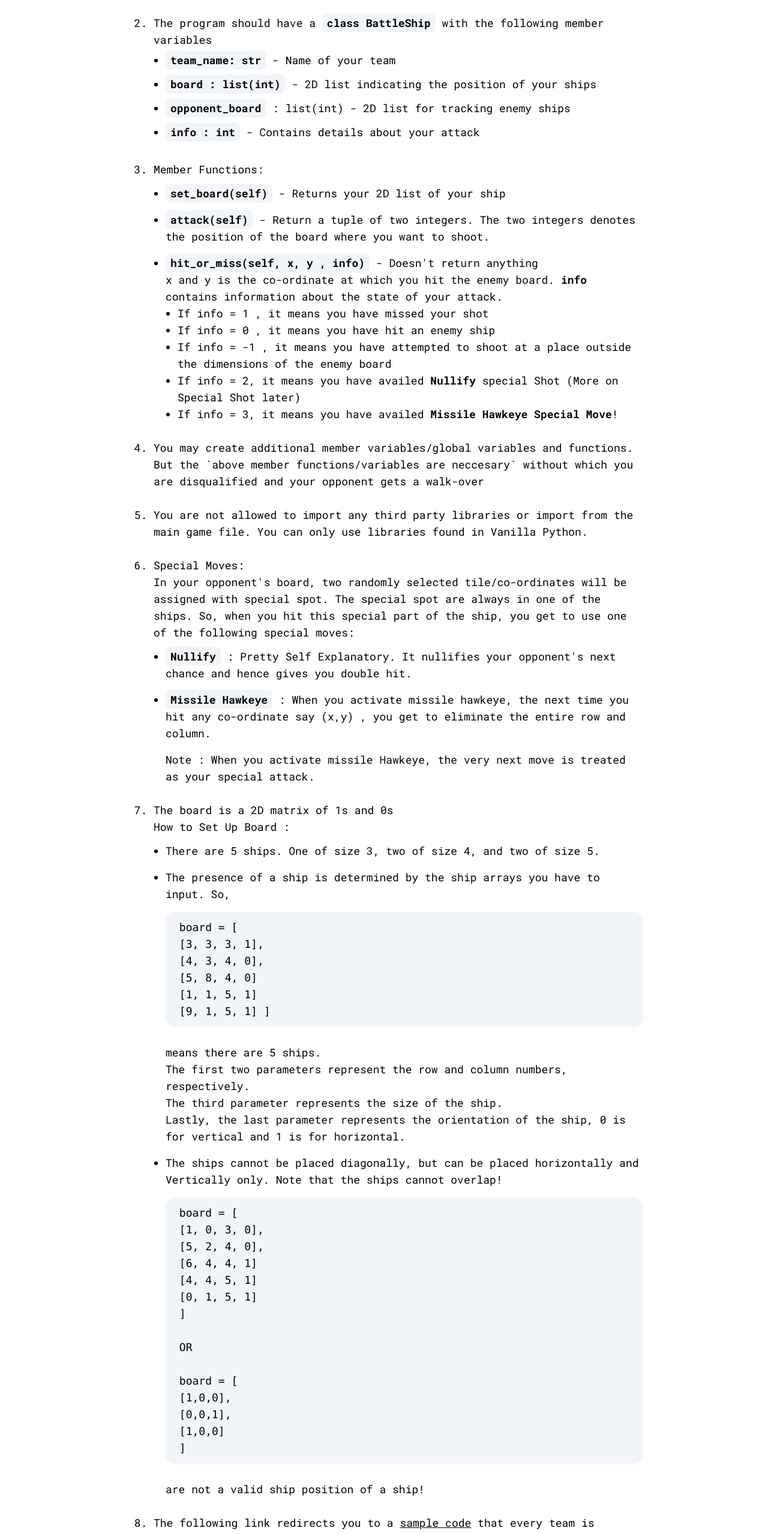
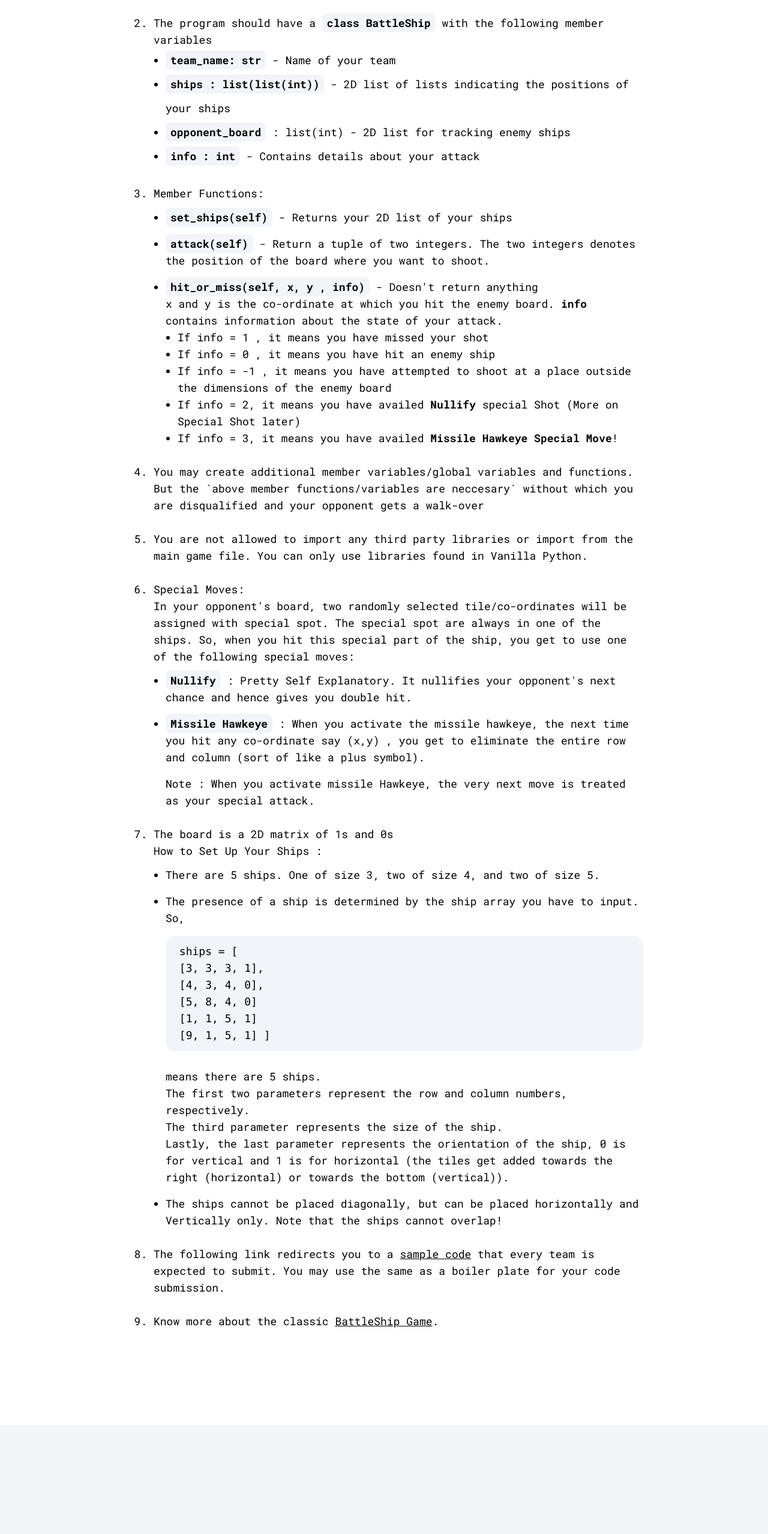
Before and after one commit to MU-Enigma/battleship, a Vue app: page / in a window 1280 px wide. Shown: the part 2680-5237 px from the top of the page at 60% size. Built offline with nearby package versions, Linux system fonts and the light colour scheme.

Commit message:
Updated the how to play page

```diff
--- a/src/App.vue
+++ b/src/App.vue
@@ -63,7 +63,7 @@ import Footer from './components/Footer.vue'
 					The program should have a <span class="font-bold bg-slate-100 dark:bg-slate-900 py-1 px-2 rounded-lg">class BattleShip</span> with the following member variables
 					<ul class="list-disc ml-5 leading-10">
 						<li><span class="font-bold bg-slate-100 dark:bg-slate-900 py-1 px-2 rounded-lg">team_name: str</span> - Name of your team</li>
-						<li><span class="font-bold bg-slate-100 dark:bg-slate-900 py-1 px-2 rounded-lg">board : list(int)</span> - 2D list indicating the position of your ships</li>
+						<li><span class="font-bold bg-slate-100 dark:bg-slate-900 py-1 px-2 rounded-lg">ships : list(list(int))</span> - 2D list of lists indicating the positions of your ships</li>
 						<li><span class="font-bold bg-slate-100 dark:bg-slate-900 py-1 px-2 rounded-lg">opponent_board</span> : list(int) - 2D list for tracking enemy ships</li>
 						<li><span class="font-bold bg-slate-100 dark:bg-slate-900 py-1 px-2 rounded-lg">info : int</span> - Contains details about your attack</li>
 					</ul>
@@ -71,7 +71,7 @@ import Footer from './components/Footer.vue'
 				<li>
 					Member Functions:
 					<ul class="flex flex-col gap-4 list-disc ml-5 mt-3">
-						<li><span class="font-bold bg-slate-100 dark:bg-slate-900 py-1 px-2 rounded-lg">set_board(self)</span> - Returns your 2D list of your ship</li>
+						<li><span class="font-bold bg-slate-100 dark:bg-slate-900 py-1 px-2 rounded-lg">set_ships(self)</span> - Returns your 2D list of your ships</li>
 						<li><span class="font-bold bg-slate-100 dark:bg-slate-900 py-1 px-2 rounded-lg">attack(self)</span> - Return a tuple of two integers. The two integers denotes the position of the board where you want to shoot.</li>
 						<li><span class="font-bold bg-slate-100 dark:bg-slate-900 py-1 px-2 rounded-lg">hit_or_miss(self, x, y , info)</span> - Doesn't return anything <br>
 								x and y is the co-ordinate at which you hit the enemy board. <span class="font-bold">info</span> contains information about the state of your attack.
@@ -92,17 +92,17 @@ import Footer from './components/Footer.vue'
 					In your opponent's board, two randomly selected tile/co-ordinates will be assigned with special spot. The special spot are always in one of the ships. So, when you hit this special part of the ship, you get to use one of the following special moves:
 					<ul class="flex flex-col gap-4 list-disc ml-5 mt-3">
 						<li><span class="font-bold bg-slate-100 dark:bg-slate-900 py-1 px-2 rounded-lg">Nullify</span> : Pretty Self Explanatory. It nullifies your opponent's next chance and hence gives you double hit.</li>
-						<li><span class="font-bold bg-slate-100 dark:bg-slate-900 py-1 px-2 rounded-lg">Missile Hawkeye</span> : When you activate missile hawkeye, the next time you hit any co-ordinate say (x,y) , you get to eliminate the entire row and column.</li>
+						<li><span class="font-bold bg-slate-100 dark:bg-slate-900 py-1 px-2 rounded-lg">Missile Hawkeye</span> : When you activate the missile hawkeye, the next time you hit any co-ordinate say (x,y) , you get to eliminate the entire row and column (sort of like a plus symbol).</li>
 						Note : When you activate missile Hawkeye, the very next move is treated as your special attack.
 					</ul>
 				</li>
 				<li>The board is a 2D matrix of 1s and 0s<br>
-						How to Set Up Board :
+						How to Set Up Your Ships :
 						<ul class="flex flex-col gap-4 list-disc ml-5 mt-3">
 							<li>There are 5 ships. One of size 3, two of size 4, and two of size 5.</li>
-							<li>The presence of a ship is determined by the ship arrays you have to input. So,<br>
+							<li>The presence of a ship is determined by the ship array you have to input. So,<br>
 								<code class="block whitespace-pre bg-slate-100 dark:bg-slate-900 rounded-2xl p-3 mt-4">
-									board = [<br>
+									ships = [<br>
 											[3, 3, 3, 1],<br>
 											[4, 3, 4, 0],<br>
 											[5, 8, 4, 0]<br>
@@ -113,28 +113,12 @@ import Footer from './components/Footer.vue'
 								means there are 5 ships.<br>
 								The first two parameters represent the row and column numbers, respectively.<br>
 								The third parameter represents the size of the ship.<br>
-								Lastly, the last parameter represents the orientation of the ship, 0 is for vertical and 1 is for horizontal.
+								Lastly, the last parameter represents the orientation of the ship, 0 is for vertical and 1 is for horizontal (the tiles get added towards the right (horizontal) or towards the bottom (vertical)).
 
 
 							</li>
 							<li>
 								The ships cannot be placed diagonally, but can be placed horizontally and Vertically only. Note that the ships cannot overlap!
-								<code class="block whitespace-pre bg-slate-100 dark:bg-slate-900 rounded-2xl p-3 mt-4">
-									board = [<br>
-											[1, 0, 3, 0],<br>
-											[5, 2, 4, 0],<br>
-											[6, 4, 4, 1]<br>
-											[4, 4, 5, 1]<br>
-											[0, 1, 5, 1]<br>
-									]<br><br>
-									OR<br><br>
-									board = [<br>
-											[1,0,0],<br>
-											[0,0,1],<br>
-											[1,0,0]<br>
-									]<br>
-								</code><br>
-								are not a valid ship position of a ship!
 							</li>
 						</ul>
 				</li>
```
